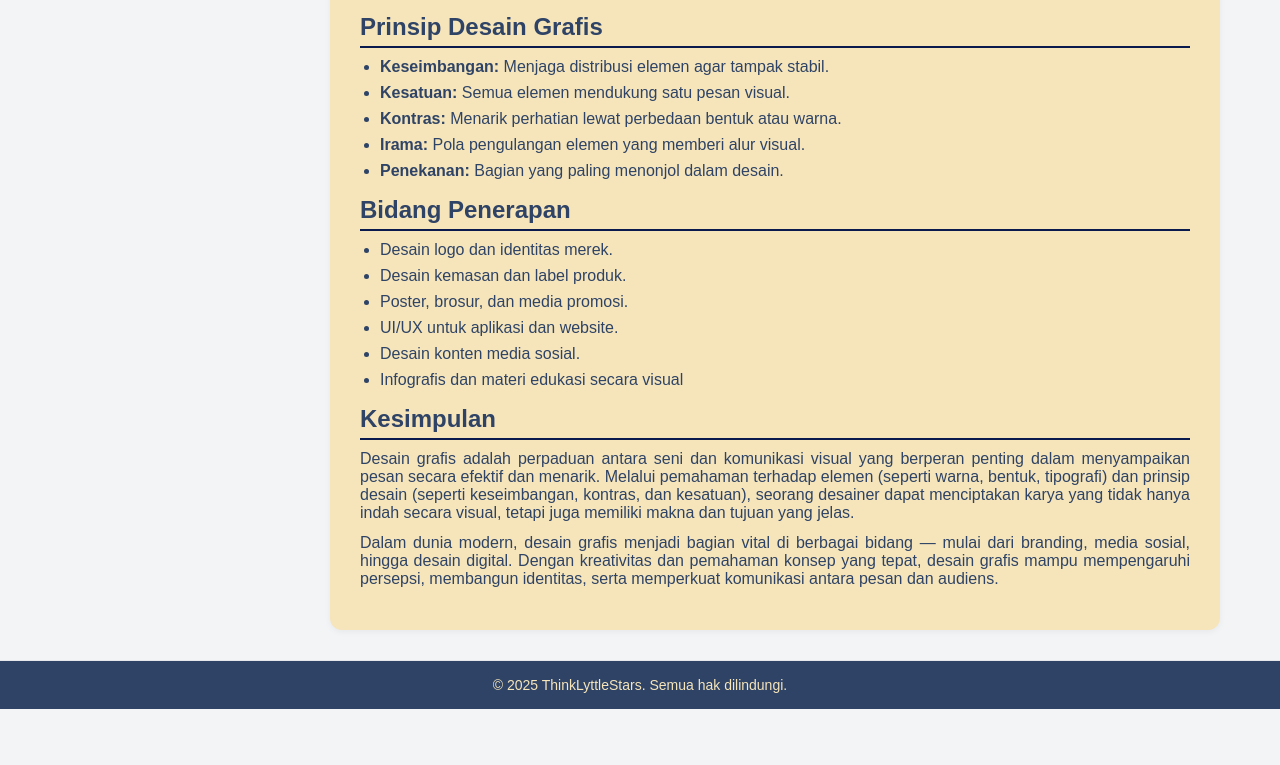
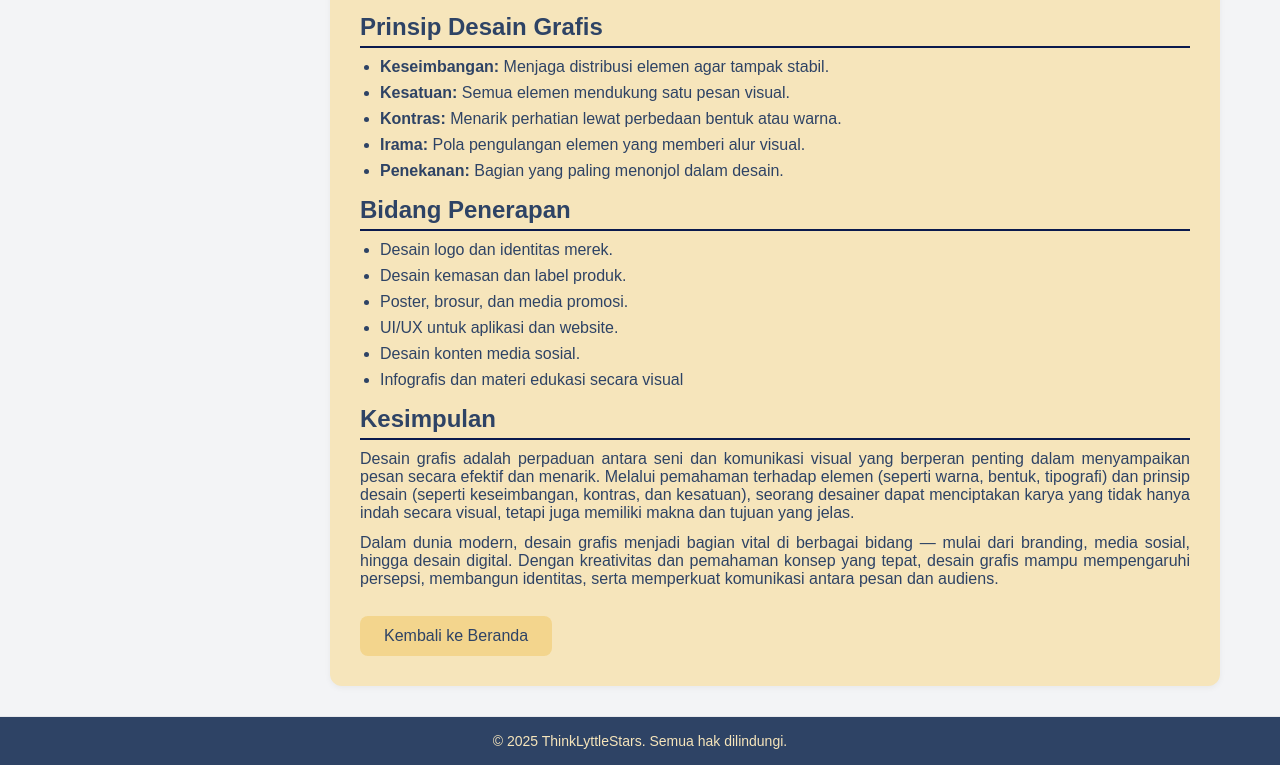
Before and after one commit to irmatiara/utswebfront-end, a plain HTML site: page index_desaingrafis.html in a window 1280 px wide. Shown: the part 657-1422 px from the top of the page. Before the commit the page ends 1366 px from the top, so only its background shows below. Drawn offline with Linux system fonts and the light colour scheme.

Commit message:
perbaikan

```diff
--- a/index_desaingrafis.html
+++ b/index_desaingrafis.html
@@ -1,5 +1,6 @@
 <!doctype html>
 <html lang="id">
+
 <head>
   <meta charset="utf-8">
   <meta name="viewport" content="width=device-width, initial-scale=1">
@@ -30,7 +31,27 @@
       color: var(--text);
     }
 
-    /* NAVBAR */
+    .btnKembali {
+        display: inline-block;
+        max-width: 200px; /* maksimal lebar */
+        width: auto; /* agar lebar sesuai isi */
+        background-color: #F3D58D;
+        color: #2E4365;
+        border: none;
+        padding: 0.7rem 1.5rem;
+        border-radius: 8px;
+        text-decoration: none;
+        font-weight: 500;
+        transition: 0.3s;
+        margin-top: 1rem;
+    }
+
+
+    .btnKembali:hover {
+        background-color: #2E4365;
+        color: #F3D58D;
+    }
+
     /* NAVBAR */
     .navbar {
       background: var(--text);
@@ -49,7 +70,8 @@
       margin: auto;
       min-height: 64px;
       padding: 0.5rem 0;
-  flex-wrap: wrap; /* biar bisa turun ke bawah saat layar kecil */
+      flex-wrap: wrap;
+      /* biar bisa turun ke bawah saat layar kecil */
       gap: 10px;
     }
 
@@ -94,14 +116,16 @@
     /* RESPONSIVE FIX */
     @media (max-width: 900px) {
       .navbar-container {
-    flex-direction: column; /* logo, judul, dan menu jadi vertikal */
+        flex-direction: column;
+        /* logo, judul, dan menu jadi vertikal */
         align-items: center;
         gap: 6px;
       }
 
       .nav-title {
         color: #f6e5bb;
-  font-size: 28px;          /* besar di laptop/desktop */
+        font-size: 28px;
+        /* besar di laptop/desktop */
         font-weight: 700;
         text-align: center;
         flex: 1;
@@ -110,7 +134,8 @@
 
       @media (max-width: 900px) {
         .nav-title {
-    font-size: 20px;        /* sedikit lebih kecil di HP */
+          font-size: 20px;
+          /* sedikit lebih kecil di HP */
         }
       }
 
@@ -253,6 +278,7 @@
     }
   </style>
 </head>
+
 <body>
 
   <!-- NAVBAR -->
@@ -281,8 +307,12 @@
     <main>
       <section id="pengertian">
         <h2>Pengertian Desain Grafis</h2>
-        <p>Desain grafis adalah proses komunikasi visual menggunakan elemen seperti teks, gambar, warna, dan bentuk untuk menyampaikan pesan secara efektif.
-        Tujuannya bukan hanya estetika, tetapi juga kejelasan informasi dan kekuatan pesan visual. Desain Grafis juga seni komunikasi visual yang menggunakan elemen seperti gambar, teks, warna, dan tata letak untuk menyampaikan pesan secara efektif dan menarik. Proses ini menggabungkan seni dan teknologi untuk menciptakan konten visual bagi berbagai media, mulai dari identitas merek, iklan, hingga desain situs web dan media sosial.</p>
+        <p>Desain grafis adalah proses komunikasi visual menggunakan elemen seperti teks, gambar, warna, dan bentuk
+          untuk menyampaikan pesan secara efektif.
+          Tujuannya bukan hanya estetika, tetapi juga kejelasan informasi dan kekuatan pesan visual. Desain Grafis juga
+          seni komunikasi visual yang menggunakan elemen seperti gambar, teks, warna, dan tata letak untuk menyampaikan
+          pesan secara efektif dan menarik. Proses ini menggabungkan seni dan teknologi untuk menciptakan konten visual
+          bagi berbagai media, mulai dari identitas merek, iklan, hingga desain situs web dan media sosial.</p>
       </section>
 
       <section id="tujuan">
@@ -332,13 +362,19 @@
 
       <section id="kesimpulan">
         <h2>Kesimpulan</h2>
-        <p>Desain grafis adalah perpaduan antara seni dan komunikasi visual yang berperan penting dalam menyampaikan pesan secara efektif dan menarik.
-Melalui pemahaman terhadap elemen (seperti warna, bentuk, tipografi) dan prinsip desain (seperti keseimbangan, kontras, dan kesatuan),
-seorang desainer dapat menciptakan karya yang tidak hanya indah secara visual, tetapi juga memiliki makna dan tujuan yang jelas.</p>
+        <p>Desain grafis adalah perpaduan antara seni dan komunikasi visual yang berperan penting dalam menyampaikan
+          pesan secara efektif dan menarik.
+          Melalui pemahaman terhadap elemen (seperti warna, bentuk, tipografi) dan prinsip desain (seperti keseimbangan,
+          kontras, dan kesatuan),
+          seorang desainer dapat menciptakan karya yang tidak hanya indah secara visual, tetapi juga memiliki makna dan
+          tujuan yang jelas.</p>
 
-<p>Dalam dunia modern, desain grafis menjadi bagian vital di berbagai bidang — mulai dari branding, media sosial, hingga desain digital.
-Dengan kreativitas dan pemahaman konsep yang tepat, desain grafis mampu mempengaruhi persepsi, membangun identitas, serta memperkuat komunikasi antara pesan dan audiens.</p>
+        <p>Dalam dunia modern, desain grafis menjadi bagian vital di berbagai bidang — mulai dari branding, media
+          sosial, hingga desain digital.
+          Dengan kreativitas dan pemahaman konsep yang tepat, desain grafis mampu mempengaruhi persepsi, membangun
+          identitas, serta memperkuat komunikasi antara pesan dan audiens.</p>
       </section>
+      <a href="index.html" class="btnKembali">Kembali ke Beranda</a>
     </main>
   </div>
 
@@ -348,4 +384,5 @@ Dengan kreativitas dan pemahaman konsep yang tepat, desain grafis mampu mempenga
   </footer>
 
 </body>
+
 </html>
```
Also changed, not shown: index.html (+1 -1 lines), index_IOT.html (+22 -0 lines). Lines whose indentation alone changed are shown as unchanged.
